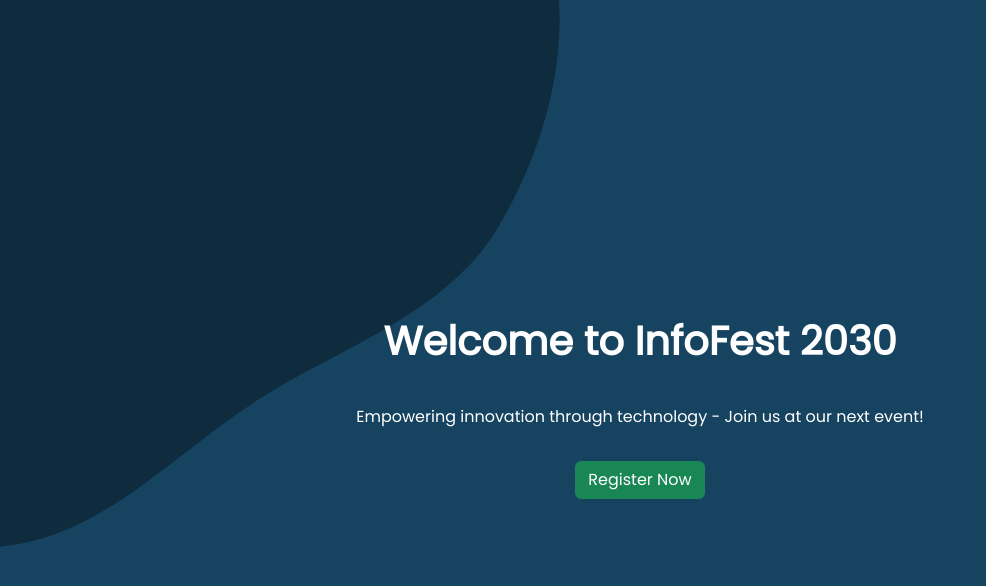
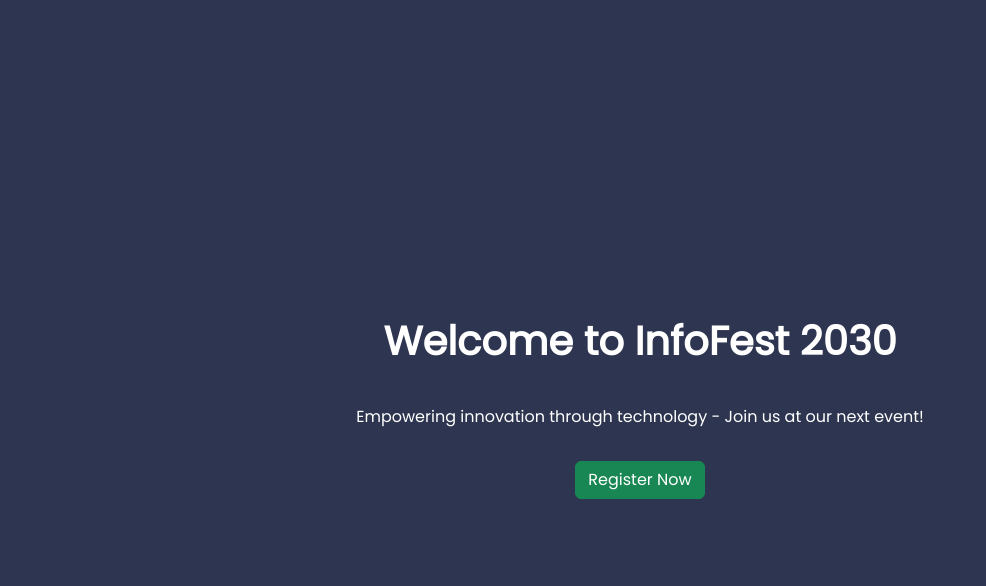
Before and after one commit to suyog200/AnualITWeb, a plain HTML site: page index.html in a window 1280 px wide. Shown: the whole page, without its empty margins (0-986 px from the left). Drawn offline with nearby package versions, Linux system fonts and the light colour scheme.

```diff
--- a/css/style.css
+++ b/css/style.css
@@ -1,10 +1,10 @@
-@import url("https://fonts.googleapis.com/css2?family=Poppins&display=swap");
+@import url('https://fonts.googleapis.com/css2?family=Poppins&display=swap');
 
 body {
-  font-family: "Poppins", sans-serif;
+  font-family: 'Poppins', sans-serif;
 }
 .container-fluid {
-  background-image: url("/images/Simple\ Shiny\ \(1\).svg");
+  background-color: #2e3550;
   width: 100%;
   height: 100vh;
 }
```
Also changed, not shown: register.html (+1 -1 lines).
